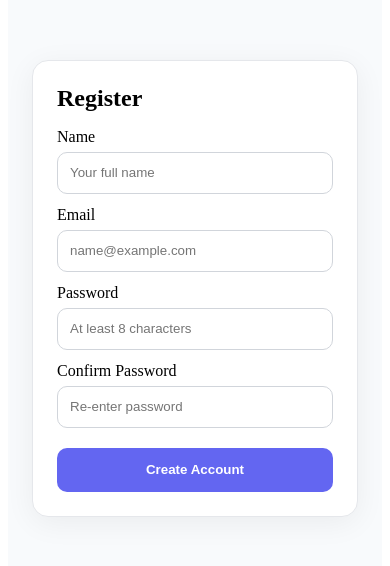
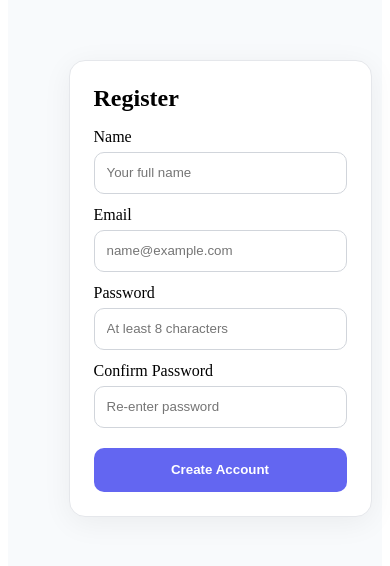
Before and after one commit to qwan0149-Rex/34430695_Qixiang_Wang_FIT5032_Assignment1, a Vue app: page / in a window 390 px wide. Shown: the part 166-732 px from the top of the page. Built offline with nearby package versions, Linux system fonts and the light colour scheme.

Commit message:
ADD BOOTSTRAP GRID AND RESPONSIVE CONTAINER

```diff
--- a/package.json
+++ b/package.json
@@ -14,6 +14,7 @@
     "format": "prettier --write src/"
   },
   "dependencies": {
+    "bootstrap": "^5.3.8",
     "vue": "^3.5.18"
   },
   "devDependencies": {
--- a/src/components/RegisterForm.vue
+++ b/src/components/RegisterForm.vue
@@ -107,10 +107,13 @@ const handleSubmit = () => {
 </script>
 
 <template>
+  <div class="container py-4">
+    <div class="row justify-content-center">
+      <div class="col-12 col-md-8 col-lg-6">
         <div class="register-card">
           <h1>Register</h1>
 
-    <form @submit.prevent="handleSubmit" class="form">
+          <form @submit.prevent="handleSubmit" class="form" novalidate>
             <!-- Name -->
             <label class="label">
               <span>Name</span>
@@ -166,7 +169,9 @@ const handleSubmit = () => {
                 aria-describedby="passwordHelp"
                 :aria-invalid="!!errors.password"
               />
-        <small id="passwordHelp" v-if="errors.password" class="error">{{ errors.password }}</small>
+              <small id="passwordHelp" v-if="errors.password" class="error">{{
+                errors.password
+              }}</small>
             </label>
 
             <!-- Confirm -->
@@ -189,6 +194,9 @@ const handleSubmit = () => {
 
             <button type="submit" class="btn" :disabled="isDisabled">Create Account</button>
           </form>
+        </div>
+      </div>
+    </div>
   </div>
 </template>
 
```
Also changed, not shown: 1 other file (tests, documents, lock files or other folders). Lines whose indentation alone changed are shown as unchanged.
